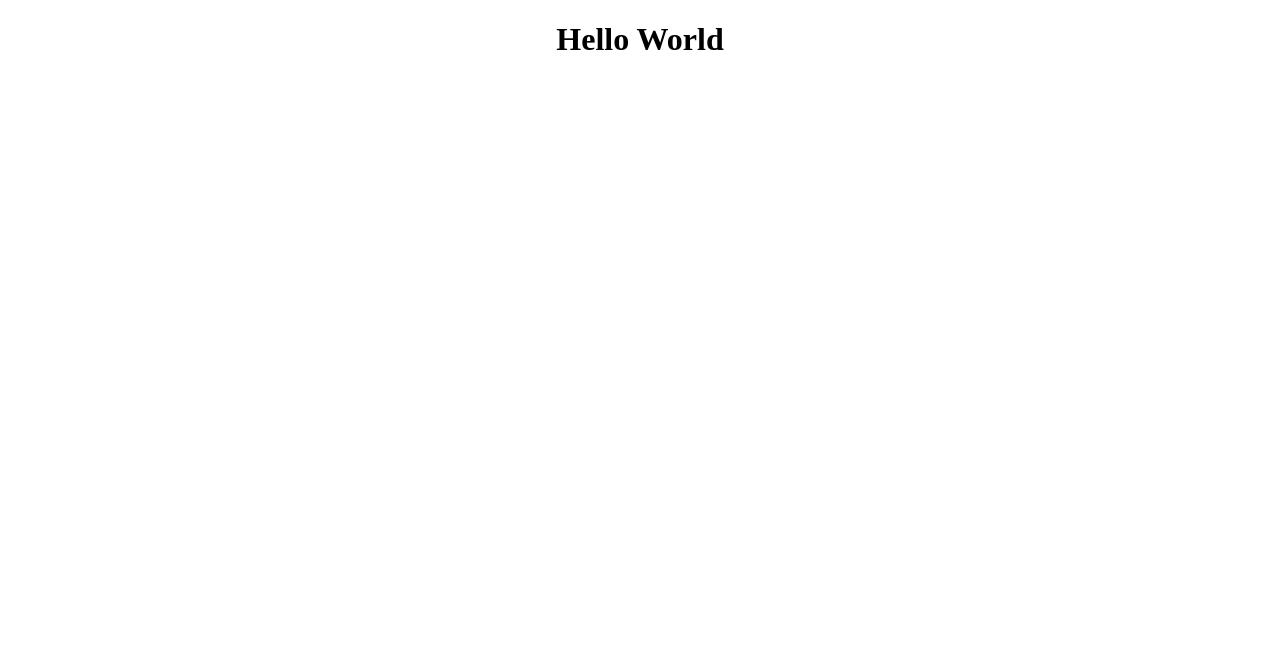
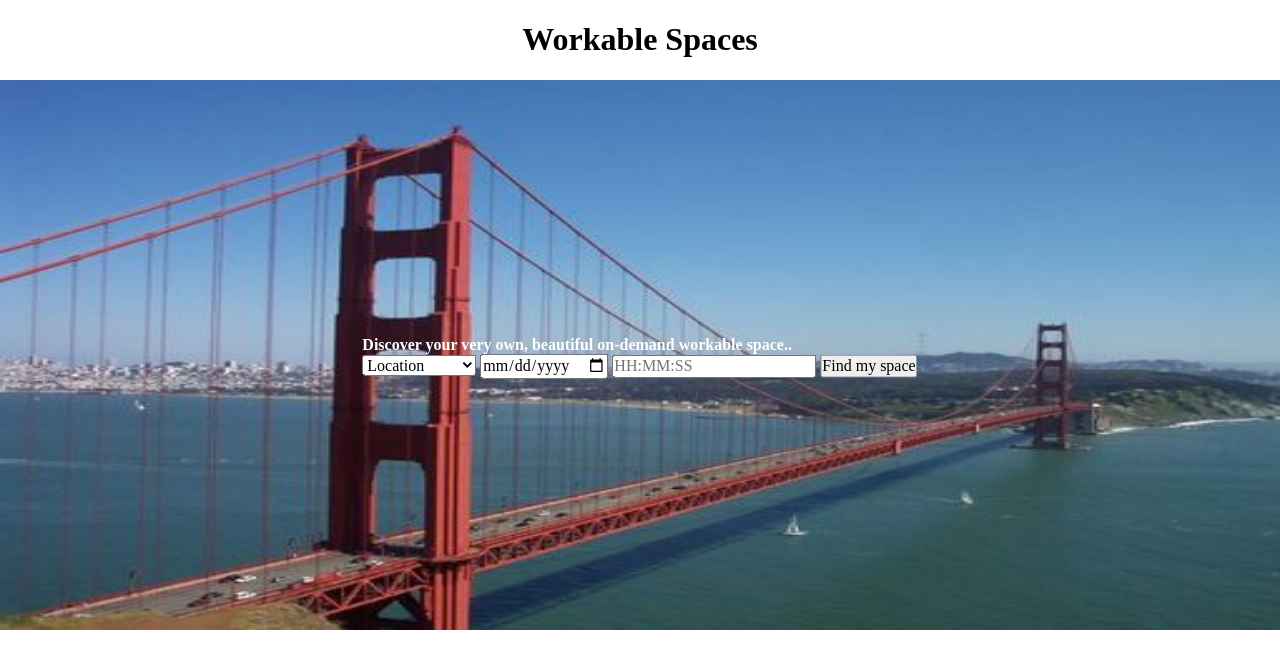
Before and after one commit to fedNinja/project, a website: page public/index.html in a window 1280 px wide. Drawn offline with nearby package versions, Linux system fonts and the light colour scheme.

Commit message:
rough draft of mvp

```diff
--- a/public/index.html
+++ b/public/index.html
@@ -13,9 +13,28 @@
   <body>
    <div class="container">
       <header class="heading">
-        <h1>Hello World</h1>
+        <h1>Workable Spaces</h1>
       </header>
+      <main id="js-main-wrapper" class="wrapper">
+      	  <img src="images/sf-goldengate.jpg" alt="bg-image" class="bg-img">
+      	  <div class="inner-container">
+          <h4>Discover your very own, beautiful on-demand workable space..</h4>
+          <form id="js-space-form">
+            <select id="js-location">
+			  <option value="loc">Location</option>
+			  <option value="SFO">San fransico</option>
+			  <option value="IND">Indiana</option>
+			  <option value="NYC">New york city</option>
+			</select>
+            <input type="date" name="date-entry" id="js-date-selected" type="date">
+            <input type="text" id="js-time" placeholder="HH:MM:SS">
+            <button type="submit">Find my space</button>
+          </form>
+          </div>
+      </main>
+      <footer>
 
+      </footer>
     </div>
   </body>
   <script src="js/app.js" type="javascript"></script>
```
